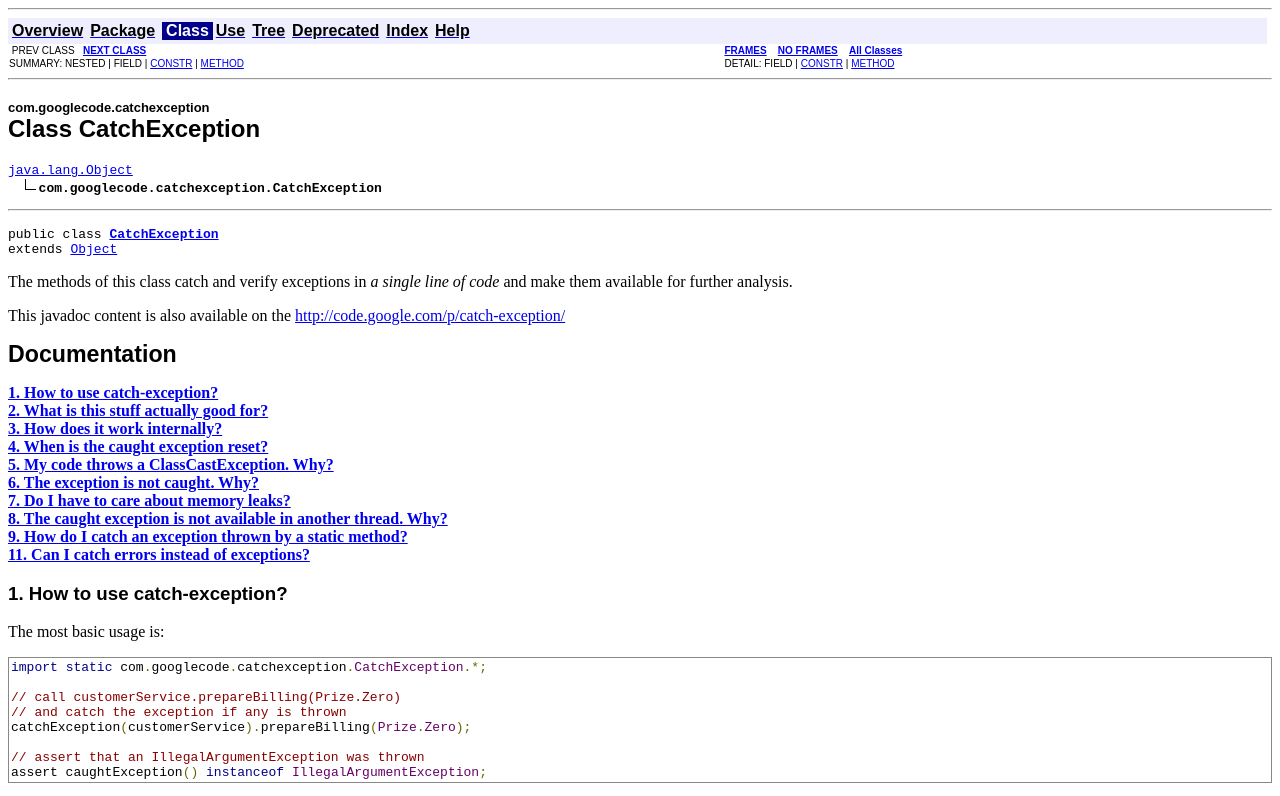
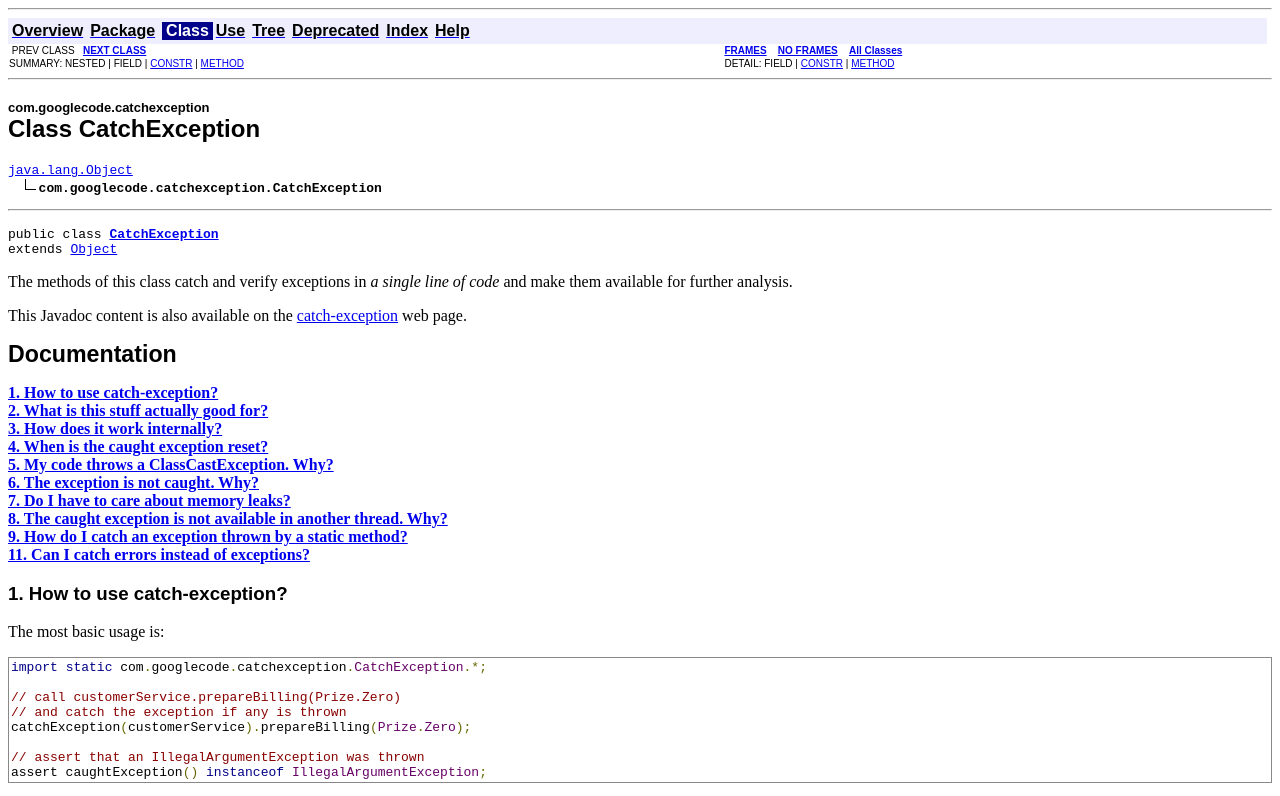
Before and after one commit to yuskam/catch-exception.javadoc, a plain HTML site: page com/googlecode/catchexception/CatchException.html in a window 1280 px wide. Shown: the top 796 px of the page. Drawn offline with Linux system fonts and the light colour scheme.

Commit message:
- fixed Javadoc: incomplete sentence completed

```diff
--- a/com/googlecode/catchexception/CatchException.html
+++ b/com/googlecode/catchexception/CatchException.html
@@ -2,13 +2,13 @@
 <!--NewPage-->
 <HTML>
 <HEAD>
-<!-- Generated by javadoc (build 1.6.0_19) on Fri Oct 14 20:36:57 CEST 2011 -->
+<!-- Generated by javadoc (build 1.6.0_19) on Mon Oct 24 08:18:22 CEST 2011 -->
 <META http-equiv="Content-Type" content="text/html; charset=UTF-8">
 <TITLE>
-CatchException (catch-exception 1.0.3 API)
+CatchException (catch-exception 1.0.4-SNAPSHOT API)
 </TITLE>
 
-<META NAME="date" CONTENT="2011-10-14">
+<META NAME="date" CONTENT="2011-10-24">
 
 <LINK REL ="stylesheet" TYPE="text/css" HREF="../../../stylesheet-modified.css" TITLE="Style">
 
@@ -16,7 +16,7 @@ CatchException (catch-exception 1.0.3 API)
 function windowTitle()
 {
     if (location.href.indexOf('is-external=true') == -1) {
-        parent.document.title="CatchException (catch-exception 1.0.3 API)";
+        parent.document.title="CatchException (catch-exception 1.0.4-SNAPSHOT API)";
     }
 }
 </SCRIPT>
@@ -105,9 +105,9 @@ Class CatchException</H2>
 The methods of this class catch and verify exceptions in <em>a single line of
  code</em> and make them available for further analysis.
  <p>
- This javadoc content is also available on the <a
- href="http://code.google.com/p/catch-exception/"
- >http://code.google.com/p/catch-exception/</a>
+ This Javadoc content is also available on the <a
+ href="http://code.google.com/p/catch-exception/" >catch-exception</a> web
+ page.
 
  <h1>Documentation</h1>
  <p>
```
